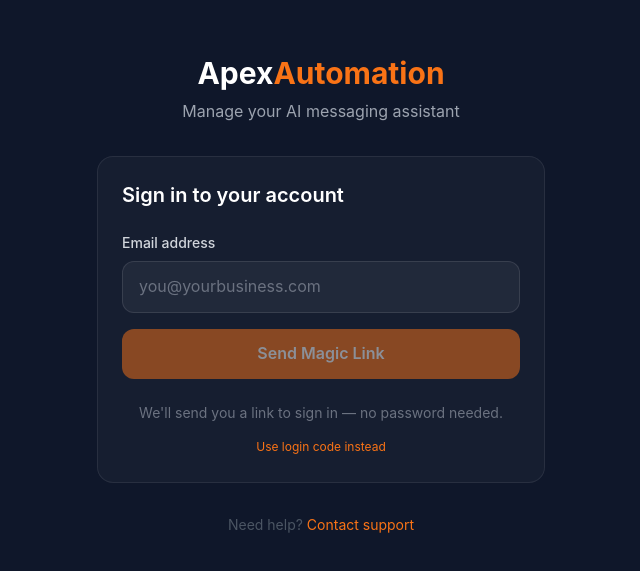
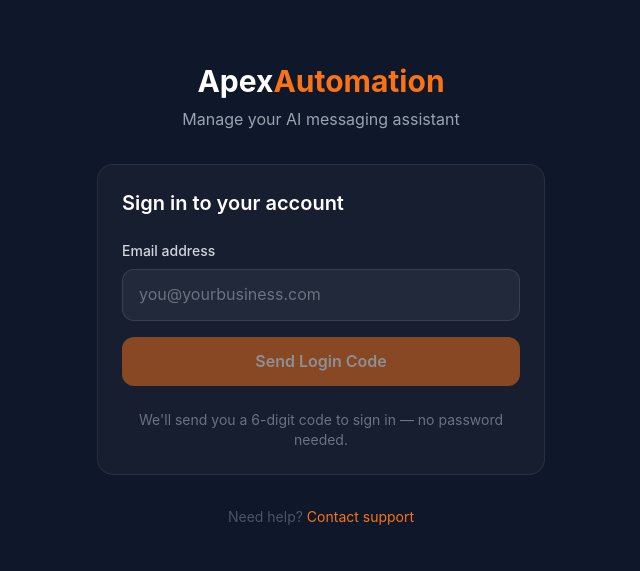
Before and after one commit to shabbenantes/apex-dashboard-v2, a Next.js app: page /login in a window 1280 px wide. Shown: the part 105-676 px from the top of the page, without its empty margins (319-959 px from the left). Built offline with nearby package versions, Linux system fonts and the light colour scheme.

Commit message:
Simplify login to code-only (remove magic link option)

```diff
--- a/app/login/page.tsx
+++ b/app/login/page.tsx
@@ -1,6 +1,6 @@
 'use client'
 
-import { useState, useEffect } from 'react'
+import { useState } from 'react'
 import { useRouter } from 'next/navigation'
 import { ApexSession } from '@/lib/session'
 
@@ -11,15 +11,6 @@ export default function LoginPage() {
   const [loading, setLoading] = useState(false)
   const [sent, setSent] = useState(false)
   const [error, setError] = useState('')
-  const [isPWA, setIsPWA] = useState(false)
-  const [showCodeInput, setShowCodeInput] = useState(false)
-
-  // Detect PWA/standalone mode
-  useEffect(() => {
-    const isStandalone = window.matchMedia('(display-mode: standalone)').matches ||
-                         (window.navigator as any).standalone === true
-    setIsPWA(isStandalone)
-  }, [])
 
   const handleSubmit = async (e: React.FormEvent) => {
     e.preventDefault()
@@ -27,11 +18,11 @@ export default function LoginPage() {
     setError('')
 
     try {
-      // Request login code (works for both magic link and code entry)
+      // Always request a code
       const res = await fetch('/api/auth/request', {
         method: 'POST',
         headers: { 'Content-Type': 'application/json' },
-        body: JSON.stringify({ email, sendCode: isPWA || showCodeInput }),
+        body: JSON.stringify({ email, sendCode: true }),
       })
 
       const data = await res.json()
@@ -42,7 +33,7 @@ export default function LoginPage() {
         setError(data.error || 'Something went wrong')
       }
     } catch {
-      setError('Failed to send login link')
+      setError('Failed to send login code')
     } finally {
       setLoading(false)
     }
@@ -134,27 +125,14 @@ export default function LoginPage() {
                     Sending...
                   </span>
                 ) : (
-                  isPWA || showCodeInput ? 'Send Login Code' : 'Send Magic Link'
+                  'Send Login Code'
                 )}
               </button>
             </form>
 
             <p className="text-center text-gray-500 text-sm mt-6">
-              {isPWA || showCodeInput
-                ? "We'll send you a 6-digit code to enter below."
-                : "We'll send you a link to sign in — no password needed."
-              }
+              We'll send you a 6-digit code to sign in — no password needed.
             </p>
-
-            {/* Toggle for desktop users who want code-based auth */}
-            {!isPWA && (
-              <button
-                onClick={() => setShowCodeInput(!showCodeInput)}
-                className="text-apex-orange hover:text-apex-orange-hover text-xs mt-4 w-full text-center"
-              >
-                {showCodeInput ? 'Use magic link instead' : 'Use login code instead'}
-              </button>
-            )}
           </div>
         ) : (
           <div className="card animate-fade-in">
@@ -166,12 +144,10 @@ export default function LoginPage() {
               </div>
               <h2 className="text-xl font-semibold mb-2">Check your email</h2>
               <p className="text-gray-400">
-                We sent a {isPWA || showCodeInput ? '6-digit code' : 'magic link'} to <span className="text-white font-medium">{email}</span>
+                We sent a 6-digit code to <span className="text-white font-medium">{email}</span>
               </p>
             </div>
 
-            {/* Code entry for PWA users */}
-            {(isPWA || showCodeInput) && (
             <form onSubmit={handleCodeSubmit} className="mb-6">
               <label htmlFor="code" className="block text-sm font-medium text-gray-300 mb-2">
                 Enter your login code
@@ -202,17 +178,10 @@ export default function LoginPage() {
                 {loading ? 'Verifying...' : 'Sign In'}
               </button>
             </form>
-            )}
-
-            {!(isPWA || showCodeInput) && (
-              <p className="text-gray-500 text-sm text-center">
-                Click the link in the email to sign in.
-              </p>
-            )}
 
             <button
               onClick={() => { setSent(false); setError(''); setCode(''); }}
-              className="text-apex-orange hover:text-apex-orange-hover mt-4 text-sm w-full text-center"
+              className="text-apex-orange hover:text-apex-orange-hover text-sm w-full text-center"
             >
               Use a different email
             </button>
```
Lines whose indentation alone changed are shown as unchanged.
